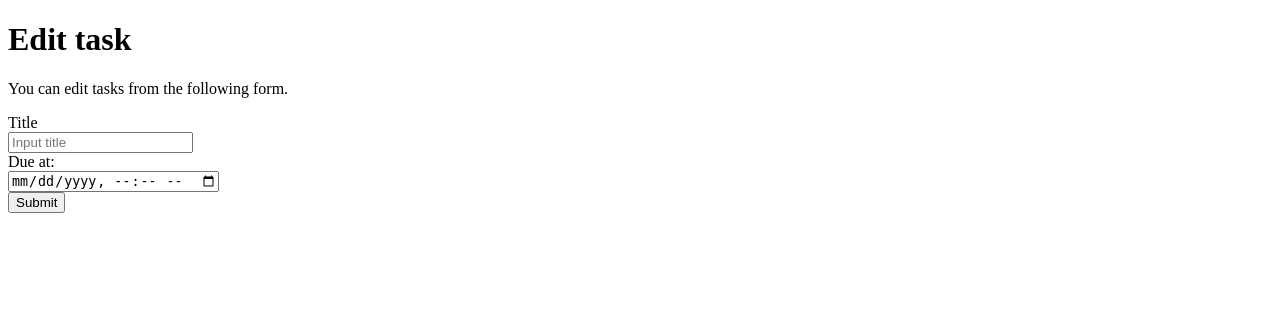
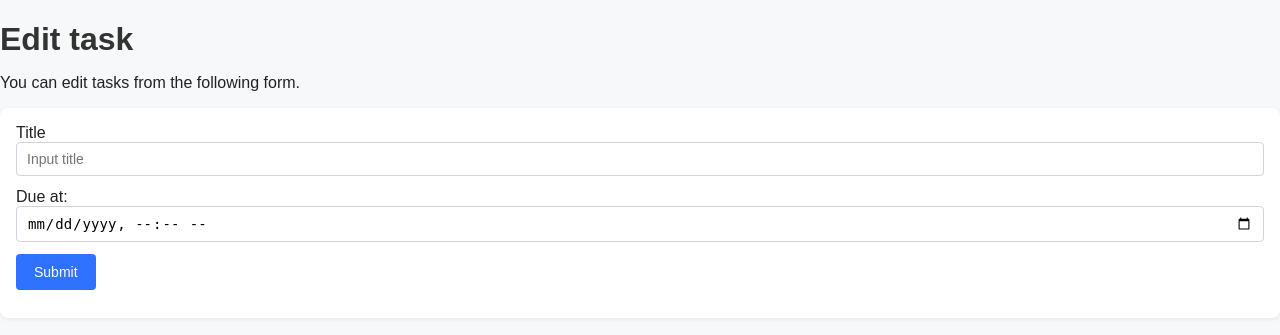
Before and after one commit to s1f10230229/django-test-exercise, a Django app: template todo/templates/todo/edit.html in a window 1280 px wide. Shown: the top 335 px of the page. Run offline with Django 5.2, Linux system fonts and the light colour scheme; the template is opened without the code that fills it, so the values that code supplies are empty.

Commit message:
CSSファイルを追加

```diff
--- /dev/null
+++ b/todo/static/todo/style.css
@@ -0,0 +1,87 @@
+body {
+  font-family: Arial, sans-serif;
+  margin: 0;
+  padding: 0;
+  background-color: #f6f8fa;
+  color: #222;
+}
+
+header, main, footer {
+  max-width: 900px;
+  margin: 0 auto;
+  padding: 24px;
+}
+
+h1 {
+  color: #333;
+  margin-bottom: 16px;
+}
+
+form {
+  background: #ffffff;
+  padding: 16px;
+  border-radius: 8px;
+  box-shadow: 0 1px 4px rgba(0, 0, 0, 0.08);
+}
+
+form div {
+  margin-bottom: 12px;
+}
+
+input[type="text"],
+input[type="datetime-local"] {
+  width: 100%;
+  max-width: 100%;
+  padding: 8px 10px;
+  font-size: 14px;
+  border: 1px solid #ced4da;
+  border-radius: 4px;
+  box-sizing: border-box;
+}
+
+button {
+  background-color: #2f72ff;
+  color: white;
+  border: none;
+  border-radius: 4px;
+  padding: 10px 18px;
+  cursor: pointer;
+  font-size: 14px;
+}
+
+button:hover {
+  background-color: #265ce0;
+}
+
+.text {
+  background: #ffffff;
+  padding: 16px;
+  border-radius: 8px;
+  margin-top: 16px;
+  box-shadow: 0 1px 3px rgba(0, 0, 0, 0.06);
+}
+
+.text h2 {
+  margin-top: 0;
+}
+
+.text a {
+  text-decoration: none;
+  color: #2f72ff;
+}
+
+.text a:hover {
+  text-decoration: underline;
+}
+
+ul {
+  padding-left: 18px;
+}
+
+a {
+  color: #2f72ff;
+}
+
+a:hover {
+  text-decoration: underline;
+}
--- a/todo/templates/todo/detail.html
+++ b/todo/templates/todo/detail.html
@@ -6,6 +6,7 @@
     <title>To Do Application</title>
     <meta charset="UTF-8">
     <meta name="author" content="INIAD">
+    <link rel="stylesheet" href="{% static 'todo/style.css' %}">
   </head>
 
   <body>
--- a/todo/templates/todo/edit.html
+++ b/todo/templates/todo/edit.html
@@ -6,6 +6,7 @@
     <title>To Do Application</title>
     <meta charset="UTF-8">
     <meta name="author" content="INIAD">
+    <link rel="stylesheet" href="{% static 'todo/style.css' %}">
   </head>
 
   <body>
--- a/todo/templates/todo/index.html
+++ b/todo/templates/todo/index.html
@@ -6,6 +6,7 @@
     <title>To Do Application</title>
     <meta charset="UTF-8">
     <meta name="author" content="INIAD">
+    <link rel="stylesheet" href="{% static 'todo/style.css' %}">
   </head>
 
   <body>
```
